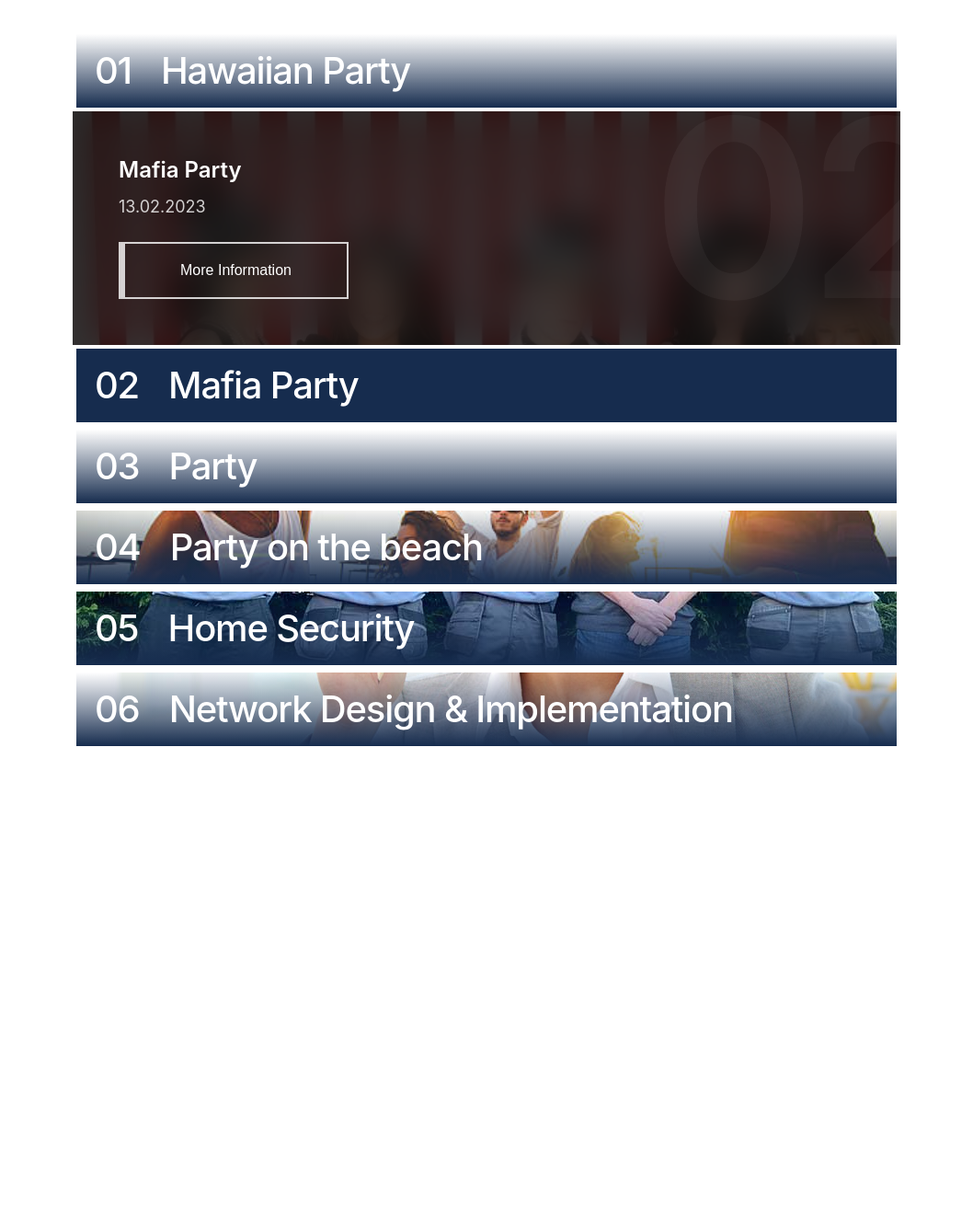
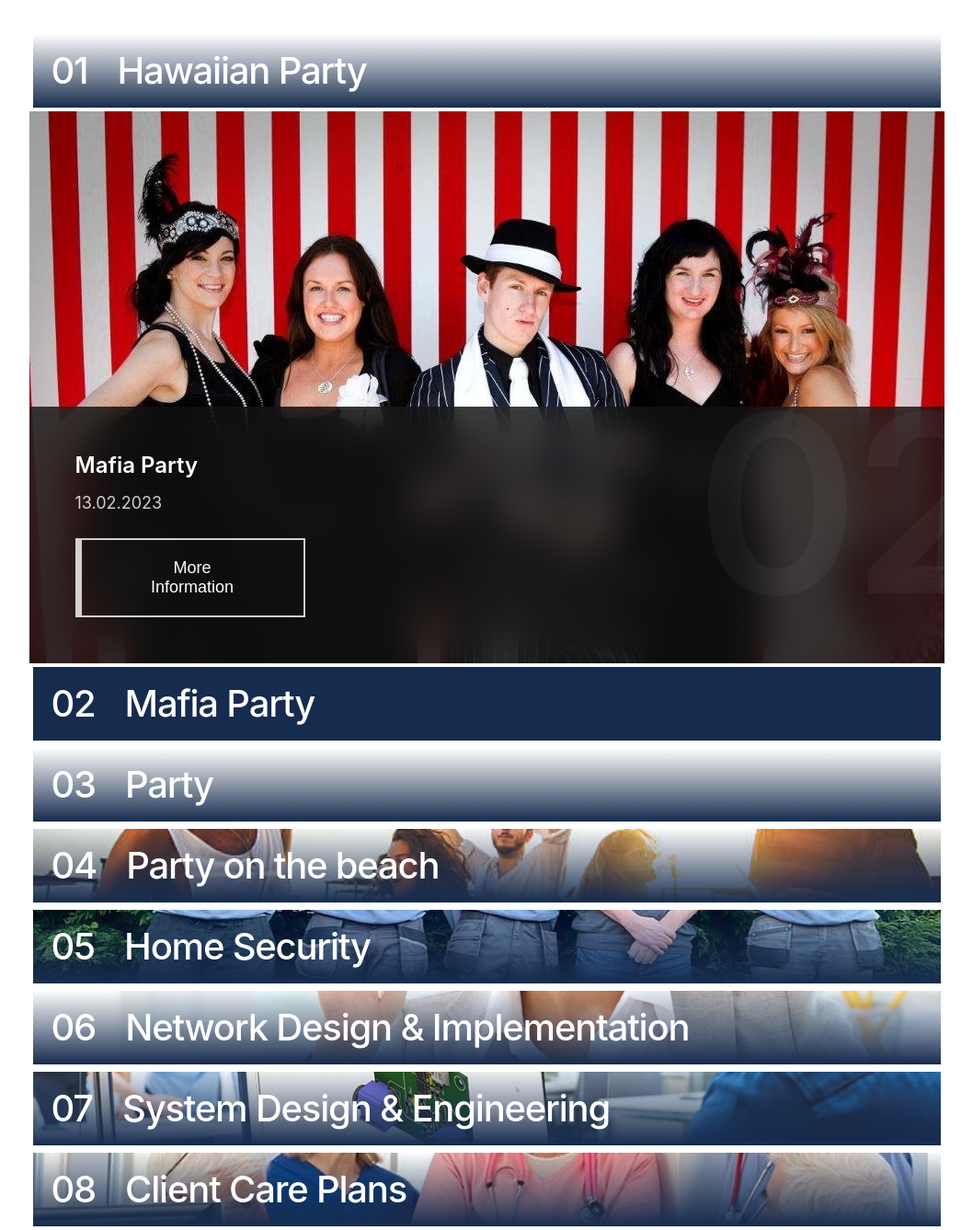
Before and after one commit to Alekseiv25/egorov_test, a website built with Parcel: page src/html/index.html in a window 1280 px wide. Shown: the part 1215-2552 px from the top of the page at 92% size, without its empty margins (111-1169 px from the left). Before the commit the page ends 2028 px from the top, so only its background shows below. Built offline with nearby package versions, Linux system fonts and the light colour scheme.

Commit message:
final refactor code

```diff
--- a/src/html/index.html
+++ b/src/html/index.html
@@ -11,7 +11,7 @@
 </head>
 
 <body>
-    <header class="header" id="header">
+    <header class="header" id="section">
         <div class="vector">
             <img src="../assets/svg/vec1.svg" id="vec1" alt="vec1">
         </div>
@@ -97,7 +97,11 @@
                                 <div>
                                     <p>Hawaiian Party</p>
                                     <span>13.02.2023</span>
-                                    <button class="more-info">More Information</button>
+                                    <button class="more-info">
+                                        <a href="https://www.partyrama.co.uk/themes/hawaiian-party-supplies/"
+                                            target="_blank">More
+                                            Information</a>
+                                    </button>
                                 </div>
                             </div>
                         </div>
@@ -115,7 +119,10 @@
                                 <div>
                                     <p>Mafia Party</p>
                                     <span>13.02.2023</span>
-                                    <button class="more-info">More Information</button>
+                                    <button class="more-info">
+                                        <a href="https://en.wikipedia.org/wiki/Mafia_(party_game)" target="_blank">More
+                                            Information</a>
+                                    </button>
                                 </div>
                             </div>
                         </div>
@@ -134,7 +141,10 @@
                                 <div>
                                     <p>Party</p>
                                     <span>14.02.2023</span>
-                                    <button class="more-info">More Information</button>
+                                    <button class="more-info"><a href="https://ru.wiktionary.org/wiki/party"
+                                            target="_blank">More
+                                            Information</a>
+                                    </button>
                                 </div>
                             </div>
                         </div>
@@ -153,7 +163,11 @@
                                 <div>
                                     <p>Party on the beach</p>
                                     <span>14.02.2023</span>
-                                    <button class="more-info">More Information</button>
+                                    <button class="more-info"><a
+                                            href="https://www.hotels.com/go/world/best-party-beaches-world"
+                                            target="_blank">More
+                                            Information</a>
+                                    </button>
                                 </div>
                             </div>
                         </div>
@@ -172,7 +186,9 @@
                                 <div>
                                     <p>Home Security</p>
                                     <span>15.02.2023</span>
-                                    <button class="more-info">More Information</button>
+                                    <button class="more-info"><a href="https://homesecurity.by/" target="_blank">More
+                                            Information</a>
+                                    </button>
                                 </div>
                             </div>
                         </div>
@@ -191,7 +207,11 @@
                                 <div>
                                     <p>Network Design & Implementation</p>
                                     <span>15.02.2023</span>
-                                    <button class="more-info">More Information</button>
+                                    <button class="more-info"><a
+                                            href="https://aztecsound.com/what-is-network-design-and-implementation/"
+                                            target="_blank">More
+                                            Information</a>
+                                    </button>
                                 </div>
                             </div>
                         </div>
@@ -210,7 +230,11 @@
                                 <div>
                                     <p>System Design & Engineering</p>
                                     <span>16.02.2023</span>
-                                    <button class="more-info">More Information</button>
+                                    <button class="more-info"><a
+                                            href="https://uwaterloo.ca/systems-design-engineering/about-systems-design-engineering/what-systems-design-engineering"
+                                            target="_blank">More
+                                            Information</a>
+                                    </button>
                                 </div>
                             </div>
                         </div>
@@ -229,7 +253,11 @@
                                 <div>
                                     <p>Client Care Plans</p>
                                     <span>18.02.2023</span>
-                                    <button class="more-info">More Information</button>
+                                    <button class="more-info"><a
+                                            href="https://goldenhomecare.com/uk/news/understanding-the-client-care-plan-and-who-prepares-it#:~:text=A%20client%20care%20plan%20is,one%20on%20a%20daily%20basis."
+                                            target="_blank">More
+                                            Information</a>
+                                    </button>
                                 </div>
                             </div>
                         </div>
--- a/src/js/main.js
+++ b/src/js/main.js
@@ -1,14 +1,14 @@
 import { initializeScroll, rotateArrow } from './scroll.js';
 import { initializeTimer } from './timer.js';
 import { initializeTextUpdate } from './textUpdate.js';
-import { initializeForm } from './form.js';
+import { initializeRequest } from './request.js';
 import { initializeAccordion } from './accordion.js';
 import { initializeAnimation } from './animation.js';
 
 window.onload = () => {
     initializeTimer();
     initializeTextUpdate();
-    initializeForm();
+    initializeRequest();
     initializeScroll();
     initializeAccordion();
     initializeAnimation();
--- a/src/js/form.js
+++ b/src/js/request.js
@@ -1,4 +1,4 @@
-export const initializeForm = () => {
+export const initializeRequest = () => {
     document.getElementById('subscribeForm').addEventListener('submit', function (event) {
         event.preventDefault();
 
--- a/src/js/scroll.js
+++ b/src/js/scroll.js
@@ -1,11 +1,11 @@
 export const initializeScroll = () => {
-    const isAtSecondSection = false;
+    let isAtSecondSection = false;
     document.getElementById("scroll-button").addEventListener("click", function () {
         if (!isAtSecondSection) {
             document.getElementById("events").scrollIntoView({ behavior: 'smooth' });
             isAtSecondSection = true;
         } else {
-            document.getElementById("header").scrollIntoView({ behavior: 'smooth' });
+            document.getElementById("section").scrollIntoView({ behavior: 'smooth' });
             isAtSecondSection = false;
         }
     });
--- a/src/scss/index.scss
+++ b/src/scss/index.scss
@@ -334,6 +334,10 @@ main {
                 background: transparent;
                 transition: 0.3s;
 
+                @media (max-width: 1000px) {
+                    display: none;
+                }
+
                 &::after {
                     content: url(../assets/svg/arrow_down.svg);
                     position: absolute;
@@ -403,6 +407,10 @@ main {
         padding-right: 25px;
         overflow: hidden;
 
+        @media (max-width: 1550px) {
+            overflow: initial;
+        }
+
 
         .wrapper {
             max-width: 1705px;
@@ -444,8 +452,6 @@ main {
 
 
                     .accordion-button {
-                        position: sticky;
-                        right: 0;
                         font-family: 'SF Pro Display';
                         font-style: normal;
                         font-weight: 500;
@@ -567,20 +573,15 @@ main {
                     }
 
                     .accordion-content {
-                        width: 995px;
-                        transform: translateX(100%);
                         transition: 1.5s;
                         overflow: hidden;
-                        height: 0;
                         width: 0;
 
-
-
                         @media (max-width: 1550px) {
-                            display: none;
                             flex-direction: column;
                             justify-content: end;
-                            height: 600px;
+                            height: 0;
+                            width: 995px;
                         }
 
                         @media (max-width: 1100px) {
@@ -674,6 +675,13 @@ main {
                                     border: 2px solid rgba(255, 255, 255, 0.8);
                                     border-left: 7px solid rgba(255, 255, 255, 0.8);
 
+                                    a {
+                                        text-decoration: none;
+                                        color: #fff;
+                                        font-size: 18px;
+
+                                    }
+
                                     @media (max-width: 768px) {
                                         font-size: 16px;
                                     }
@@ -684,11 +692,16 @@ main {
 
                     .accordion-content.expanded {
                         display: flex;
-                        transform: translateX(0);
                         opacity: 1;
                         height: auto;
                         max-height: 1000px;
-                        width: 900px;
+                        width: 995px;
+
+                        @media (max-width: 1550px) {
+                            height: 600px;
+                            width: auto;
+                        }
+
                     }
 
                 }
```
Also changed, not shown: dist/index.html, 4 other files.
